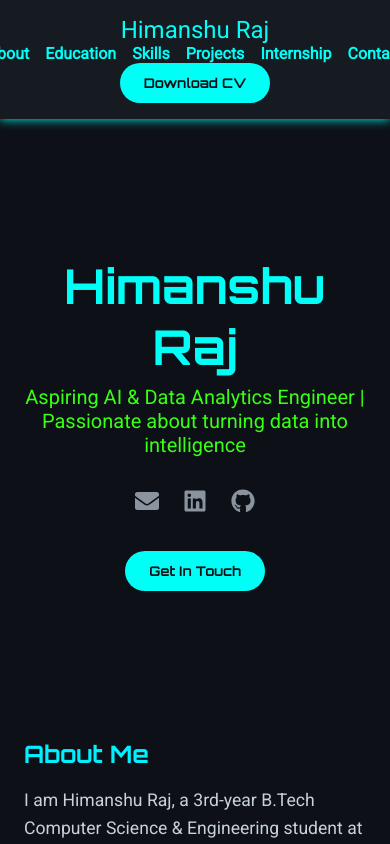
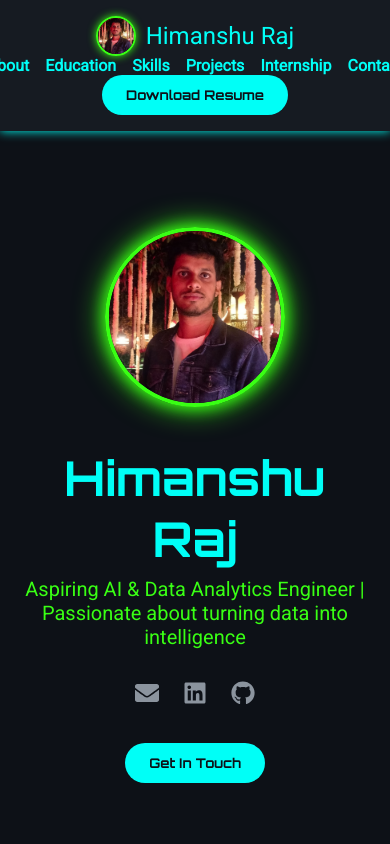
Before and after one commit to ErebAsh/myPortfolio, a React (Create React App) app: page / in a window 390 px wide. Shown: the top 844 px of the page. Built offline with nearby package versions, Linux system fonts and the light colour scheme.

Commit message:
added pic and responsive contact

```diff
--- a/src/components/Contact.js
+++ b/src/components/Contact.js
@@ -2,7 +2,8 @@ import React, { useState } from 'react';
 
 const Contact = () => {
   const [formData, setFormData] = useState({ name: '', email: '', message: '' });
-  const [submitted, setSubmitted] = useState(false);
+  // Using a 'status' string for more detailed feedback
+  const [status, setStatus] = useState('');
 
   // Handle input changes
   const handleChange = (e) => {
@@ -11,11 +12,33 @@ const Contact = () => {
   };
 
   // Handle form submission
-  const handleSubmit = (e) => {
+  const handleSubmit = async (e) => {
     e.preventDefault();
-    // Here you can add form validation or send data to backend/email service
-    setSubmitted(true);
-    setFormData({ name: '', email: '', message: '' });
+    setStatus('Sending...'); // Show feedback that the form is being sent
+
+    try {
+      // Send a POST request to your Formspree endpoint
+      const response = await fetch('https://formspree.io/f/xpwjloov', {
+        method: 'POST',
+        headers: {
+          'Content-Type': 'application/json',
+          'Accept': 'application/json',
+        },
+        body: JSON.stringify(formData),
+      });
+
+      if (response.ok) {
+        // If the submission is successful
+        setStatus('Thank you for reaching out! I will get back to you soon.');
+        setFormData({ name: '', email: '', message: '' }); // Reset form fields
+      } else {
+        // If there's an error from the server
+        setStatus('Oops! There was a problem submitting your form.');
+      }
+    } catch (error) {
+      // If there's a network error
+      setStatus('Oops! There was a problem submitting your form.');
+    }
   };
 
   return (
@@ -23,6 +46,7 @@ const Contact = () => {
       <h2>Contact Me</h2>
       <div style={{ maxWidth: '600px', margin: '2rem auto' }}>
         <form onSubmit={handleSubmit} style={{ display: 'flex', flexDirection: 'column' }}>
+          {/* Your input fields remain the same */}
           <label htmlFor="name" style={{ marginBottom: '0.5rem' }}>Name</label>
           <input
             id="name"
@@ -89,9 +113,10 @@ const Contact = () => {
           </button>
         </form>
 
-        {submitted && (
+        {/* Display the status message */}
+        {status && (
           <p style={{ marginTop: '1rem', color: '#39ff14', fontWeight: '600' }}>
-            Thank you for reaching out! I will get back to you soon.
+            {status}
           </p>
         )}
       </div>
--- a/src/components/Footer.js
+++ b/src/components/Footer.js
@@ -7,7 +7,7 @@ const Footer = () => {
         Built with a passion for what I do.
       </div>
       <a href="/Himanshu_Raj_Resume.pdf" download="Himanshu_Raj_Resume.pdf">
-        <button>Download CV</button>
+        <button>Download Resume</button>
       </a>
     </footer>
   );
--- a/src/components/Header.js
+++ b/src/components/Header.js
@@ -2,9 +2,24 @@ import React from 'react';
 
 const Header = () => {
   return (
-    <header>
-      <div className="neon-text" style={{ fontSize: '1.5rem' }}>
-        Himanshu Raj
+    <header style={{ display: 'flex', justifyContent: 'space-between', alignItems: 'center', padding: '1rem 2rem' }}>
+      <div style={{ display: 'flex', alignItems: 'center', gap: '10px' }}> {/* Container for image and name */}
+        {/* Using the image from the public folder */}
+        <img
+          src={process.env.PUBLIC_URL + '/hello.png'}
+          alt="Himanshu Raj"
+          style={{
+            width: '40px', // Smaller size for the header
+            height: '40px',
+            borderRadius: '50%',
+            objectFit: 'cover',
+            border: '2px solid #39ff14', // Reduced border size
+            boxShadow: '0 0 8px #39ff14', // Reduced shadow size
+          }}
+        />
+        <div className="neon-text" style={{ fontSize: '1.5rem' }}>
+          Himanshu Raj
+        </div>
       </div>
       <nav>
         <a href="#about">About</a>
@@ -13,8 +28,8 @@ const Header = () => {
         <a href="#projects">Projects</a>
         <a href="#internship">Internship</a>
         <a href="#contact">Contact</a>
-        <a href="/Himanshu_Raj_Resume.pdf" download="Himanshu_Raj_Resume.pdf">
-          <button>Download CV</button>
+        <a href={process.env.PUBLIC_URL + "/Himanshu_Raj_Resume.pdf"} download="Himanshu_Raj_Resume.pdf">
+          <button>Download Resume</button>
         </a>
       </nav>
     </header>
--- a/src/components/Hero.js
+++ b/src/components/Hero.js
@@ -4,6 +4,19 @@ import { FaEnvelope, FaLinkedin, FaGithub } from 'react-icons/fa';
 const Hero = () => {
   return (
     <section id="hero" style={{ textAlign: 'center', paddingTop: '6rem' }}>
+      <img src={process.env.PUBLIC_URL + '/hello.png'} alt="himanshu"
+        style={{
+          width: '180px',
+          height: '180px',
+          borderRadius: '50%',
+          objectFit: 'cover',
+          border: '4px solid #39ff14',
+          boxShadow: '0 0 15px #39ff14, 0 0 30px #39ff14',
+          margin: '0 auto 1.5rem',
+          display: 'block',
+        }}
+      />
+
       <h1 className="neon-text" style={{ fontSize: '3rem' }}>Himanshu Raj</h1>
 
       <p style={{ fontSize: '1.25rem', marginTop: '0.5rem', color: '#39ff14' }}>
```
Also changed, not shown: public/hello.png (added), 1 other file (tests, documents, lock files or other folders).
